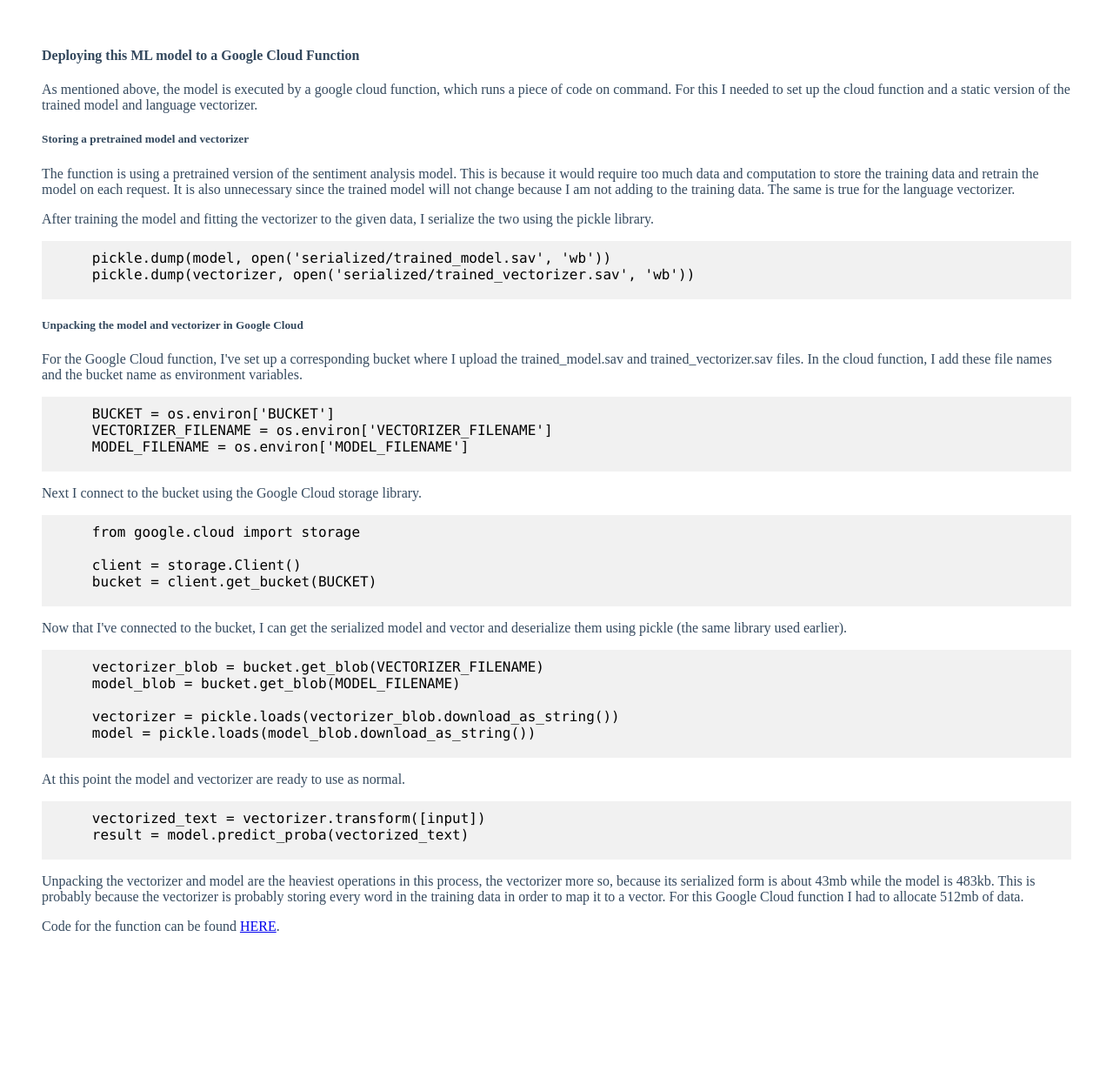
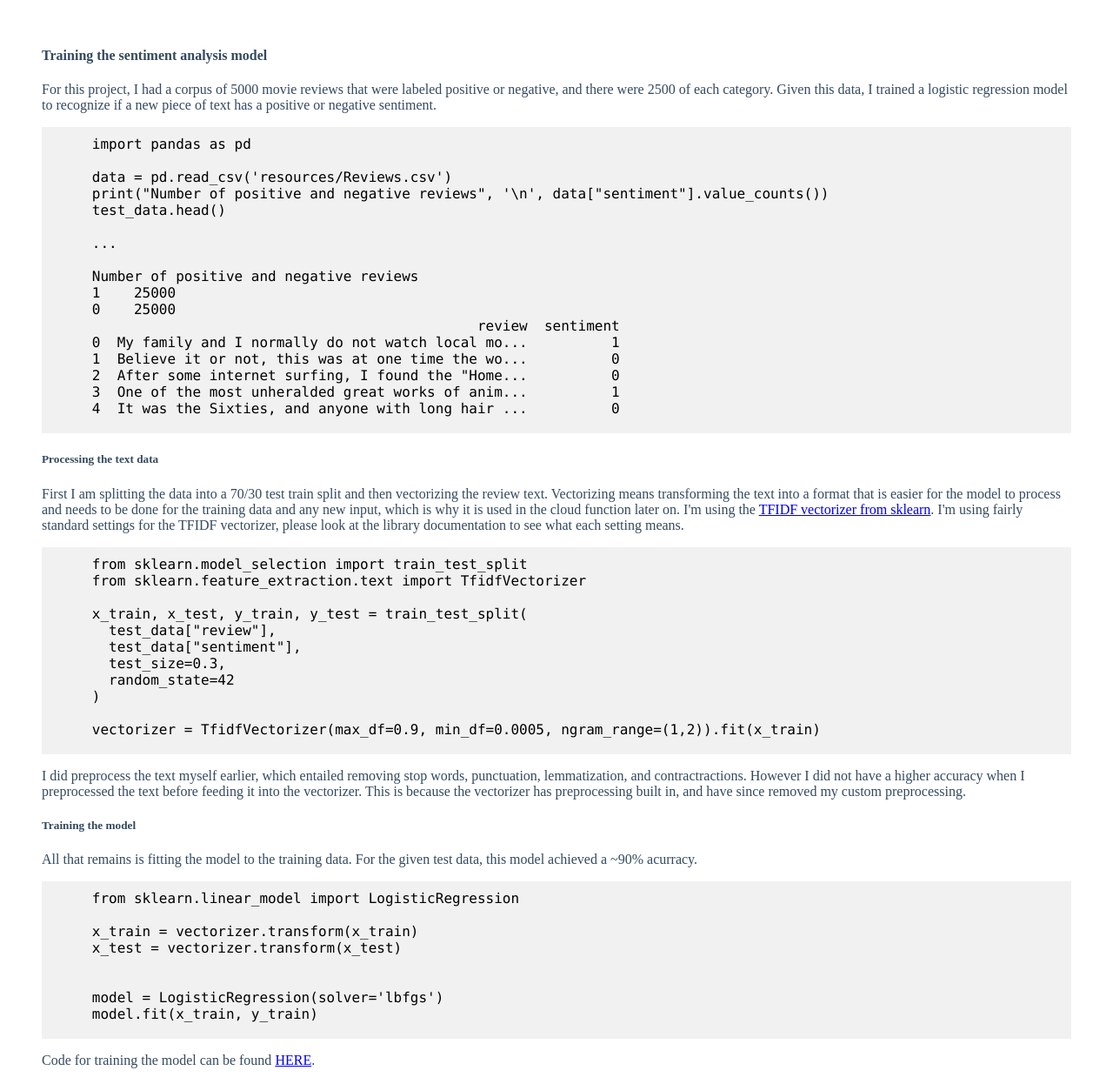
Before and after one commit to ckeisato/movieReviews, a website: page js_app/index.html in a window 1280 px wide. Shown: the part 683-1929 px from the top of the page at 87% size. Before the commit the page ends 1821 px from the top, so only its background shows below. Drawn offline with Linux system fonts and the light colour scheme.

Commit message:
Add explanation of model

```diff
--- a/js_app/index.html
+++ b/js_app/index.html
@@ -61,6 +61,57 @@
     </div>
   </div>
   <div class="discussion">
+    <h4>Training the sentiment analysis model</h4>
+    <p>For this project, I had a corpus of 5000 movie reviews that were labeled positive or negative, and there were 2500 of each category.  Given this data, I trained a logistic regression model to recognize if a new piece of text has a positive or negative sentiment.</p>
+    <pre>
+      import pandas as pd
+
+      data = pd.read_csv('resources/Reviews.csv')
+      print("Number of positive and negative reviews", '\n', data["sentiment"].value_counts())
+      test_data.head()
+
+      ...
+
+      Number of positive and negative reviews
+      1    25000
+      0    25000
+                                                    review  sentiment
+      0  My family and I normally do not watch local mo...          1
+      1  Believe it or not, this was at one time the wo...          0
+      2  After some internet surfing, I found the "Home...          0
+      3  One of the most unheralded great works of anim...          1
+      4  It was the Sixties, and anyone with long hair ...          0
+    </pre>
+    <h5>Processing the text data</h5>
+    <p>First I am splitting the data into a 70/30 test train split and then vectorizing the review text.  Vectorizing means transforming the text into a format that is easier for the model to process and needs to be done for the training data and any new input, which is why it is used in the cloud function later on.  I'm using the <a href="https://scikit-learn.org/stable/modules/generated/sklearn.feature_extraction.text.TfidfVectorizer.html">TFIDF vectorizer from sklearn</a>.  I'm using fairly standard settings for the TFIDF vectorizer, please look at the library documentation to see what each setting means.</p>
+    <pre>
+      from sklearn.model_selection import train_test_split
+      from sklearn.feature_extraction.text import TfidfVectorizer
+
+      x_train, x_test, y_train, y_test = train_test_split(
+        test_data["review"],
+        test_data["sentiment"],
+        test_size=0.3,
+        random_state=42
+      )
+
+      vectorizer = TfidfVectorizer(max_df=0.9, min_df=0.0005, ngram_range=(1,2)).fit(x_train)
+    </pre>
+    <p>I did preprocess the text myself earlier, which entailed removing stop words, punctuation, lemmatization, and contractractions.  However I did not have a higher accuracy when I preprocessed the text before feeding it into the vectorizer.  This is because the vectorizer has preprocessing built in, and have since removed my custom preprocessing.</p>
+    <h5>Training the model</h5>
+    <p>All that remains is fitting the model to the training data.  For the given test data, this model achieved a ~90% acurracy.</p>
+    <pre>
+      from sklearn.linear_model import LogisticRegression
+
+      x_train = vectorizer.transform(x_train)
+      x_test = vectorizer.transform(x_test)
+
+
+      model = LogisticRegression(solver='lbfgs')
+      model.fit(x_train, y_train)
+    </pre>
+    <p>Code for training the model can be found <a href="https://github.com/ckeisato/movieReviews/tree/master/model" target="_blank">HERE</a>.</p>
+
     <h4>Deploying this ML model to a Google Cloud Function</h4>
     <p>As mentioned above, the model is executed by a google cloud function, which runs a piece of code on command.  For this I needed to set up the cloud function and a static version of the trained model and language vectorizer.</p>
     <h5>Storing a pretrained model and vectorizer</h5>
```
